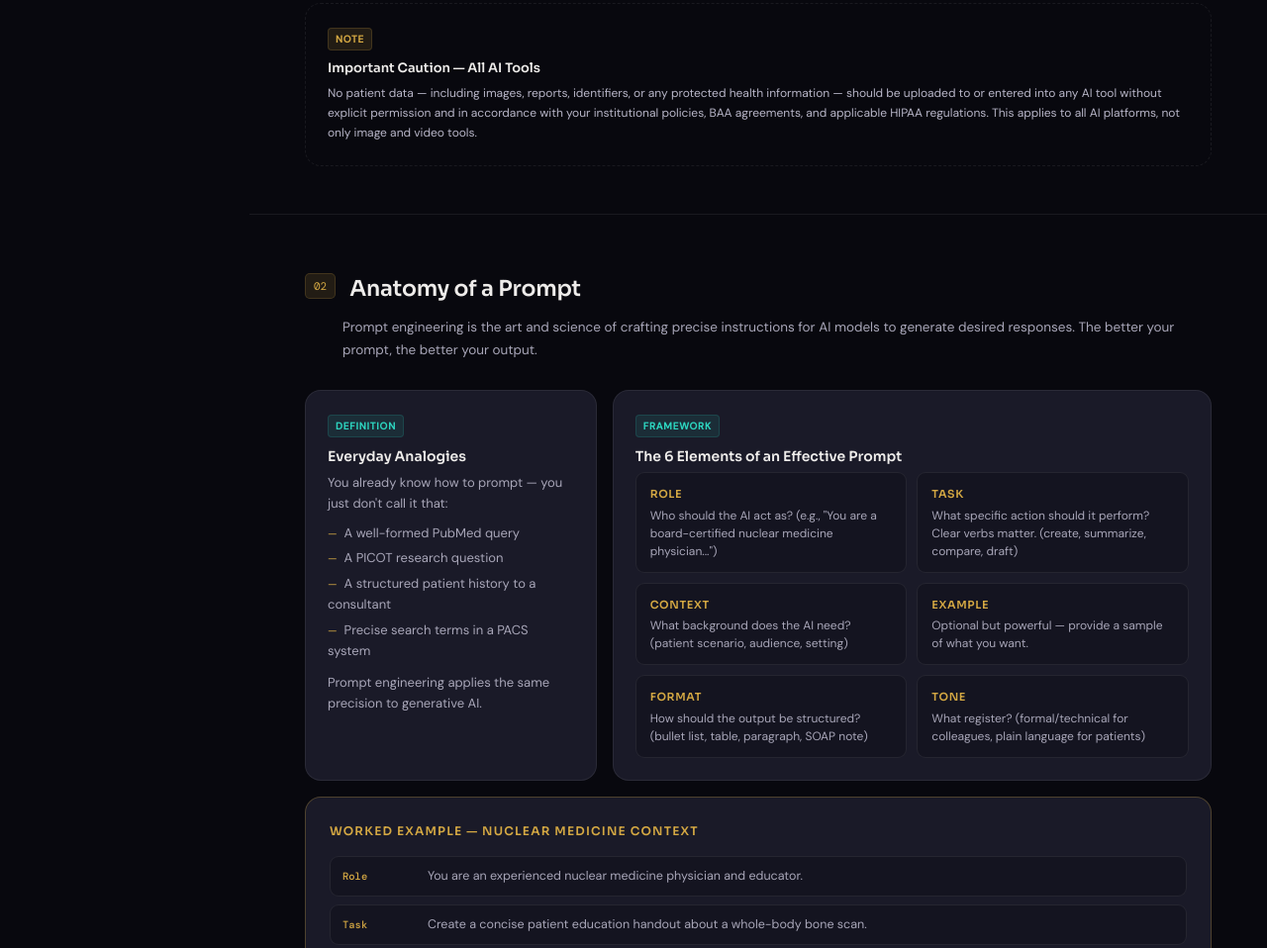
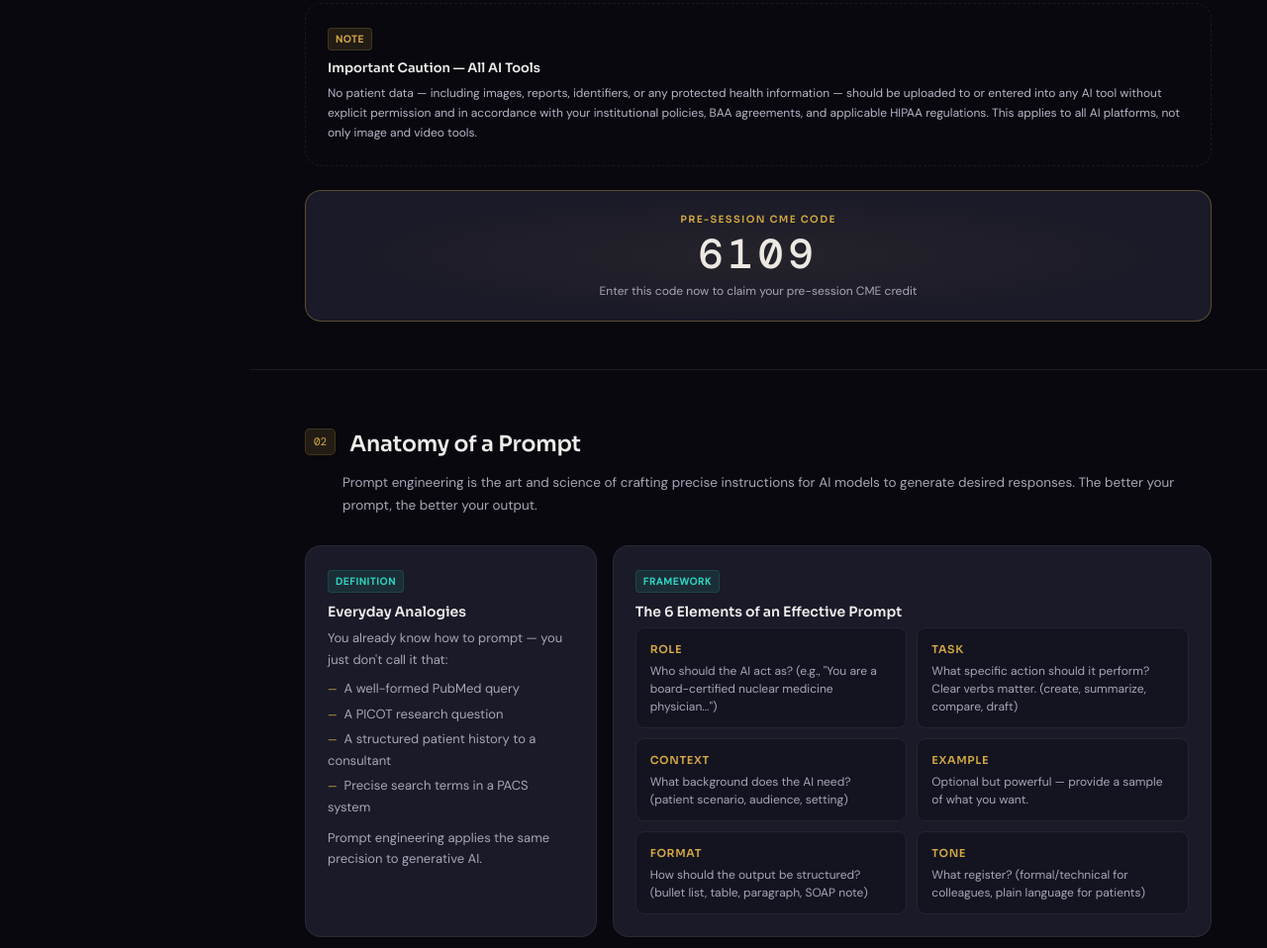
Before and after one commit to Nuclear-Peacock/SWC-SNMMI-2026, a plain HTML site: page Index.html in a window 1280 px wide. Shown: the part 1532-2490 px from the top of the page at 99% size. Drawn offline with nearby package versions, Linux system fonts and the light colour scheme.

Commit message:
Add files via upload

```diff
--- a/Index.html
+++ b/Index.html
@@ -743,6 +743,42 @@ body {
   .course-invite-left { border-right: none; border-bottom: 1px solid var(--border); }
 }
 
+/* ── CME CODE BANNER ── */
+.cme-banner {
+  margin-top: 24px;
+}
+.cme-banner-inner {
+  display: flex; flex-direction: column; align-items: center;
+  gap: 6px;
+  background: var(--surface);
+  border: 1.5px solid rgba(212,168,67,0.35);
+  border-radius: var(--radius);
+  padding: 20px 28px;
+  text-align: center;
+  position: relative; overflow: hidden;
+}
+.cme-banner-inner::before {
+  content: '';
+  position: absolute; inset: 0;
+  background: radial-gradient(ellipse at center, rgba(212,168,67,0.06) 0%, transparent 70%);
+  pointer-events: none;
+}
+.cme-label {
+  font-family: var(--font);
+  font-size: 10px; font-weight: 600;
+  letter-spacing: 0.14em; text-transform: uppercase;
+  color: var(--gold);
+}
+.cme-code {
+  font-family: var(--font-mono);
+  font-size: 42px; font-weight: 500;
+  color: var(--text); letter-spacing: 0.12em;
+  line-height: 1;
+}
+.cme-sub {
+  font-size: 12px; color: var(--text-muted);
+}
+
 /* ── SCROLL REVEAL ── */
 .reveal {
   opacity: 0; transform: translateY(16px);
@@ -1000,6 +1036,16 @@ body {
       </div>
 
     </div>
+
+    <!-- Pre-CME Code -->
+    <div class="cme-banner reveal">
+      <div class="cme-banner-inner">
+        <div class="cme-label">Pre-Session CME Code</div>
+        <div class="cme-code">6109</div>
+        <div class="cme-sub">Enter this code now to claim your pre-session CME credit</div>
+      </div>
+    </div>
+
   </section>
 
   <!-- ── SECTION 2: ANATOMY OF A PROMPT ── -->
@@ -1452,6 +1498,17 @@ body {
     </div>
   </section>
 
+  <!-- Post-CME Code -->
+  <div class="section" style="padding-top:32px; padding-bottom:32px;">
+    <div class="cme-banner reveal">
+      <div class="cme-banner-inner">
+        <div class="cme-label">Post-Session CME Code</div>
+        <div class="cme-code">6940</div>
+        <div class="cme-sub">Enter this code at the end of the session to claim your post-session CME credit</div>
+      </div>
+    </div>
+  </div>
+
   <!-- ── FOOTER ── -->
   <footer id="footer">
     <div class="footer-disclaimers">
```
